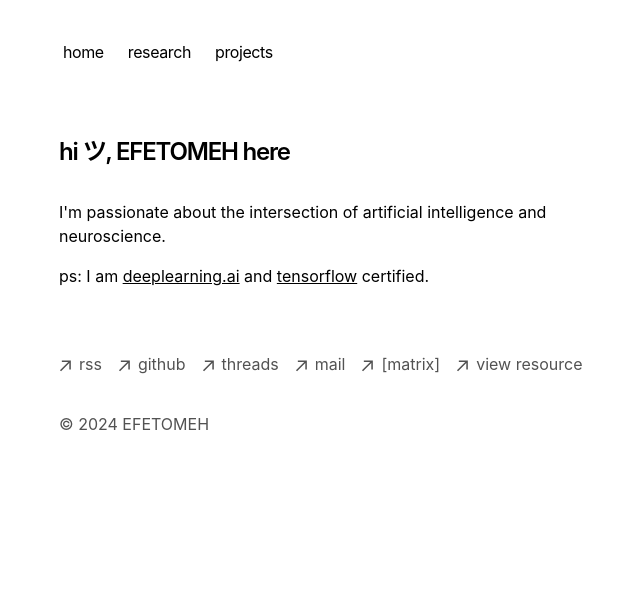
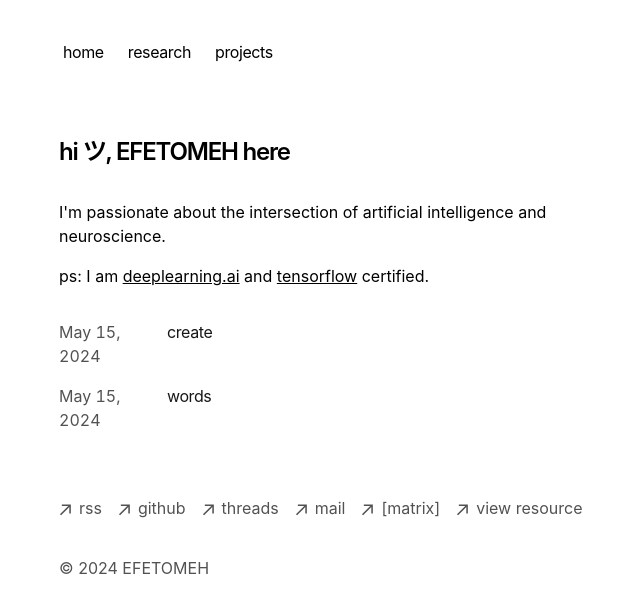
Before and after one commit to i-efe/p, a Next.js app: page / in a window 1280 px wide. Shown: the top 612 px of the page, without its empty margins (293-933 px from the left). Built offline with nearby package versions, Linux system fonts and the light colour scheme.

Commit message:
Update page.tsx

```diff
--- a/app/page.tsx
+++ b/app/page.tsx
@@ -1,4 +1,4 @@
-import { researchtexts } from 'app/components/posts'
+import { BlogPosts } from 'app/components/posts'
 
 export default function Page() {
   return (
@@ -14,7 +14,7 @@ export default function Page() {
         ps: I am <a href="https://www.coursera.org/account/accomplishments/specialization/JAC75YNQH5TX"><u>deeplearning.ai</u></a> and <a href="https://www.coursera.org/account/accomplishments/professional-cert/FF2K7G6ESKW9" target="_blank"><u>tensorflow</u></a> certified.
       </p>
       <div className="my-8">
-        <researchtexts />
+        <BlogPosts />
       </div>
     </section>
   )
```
